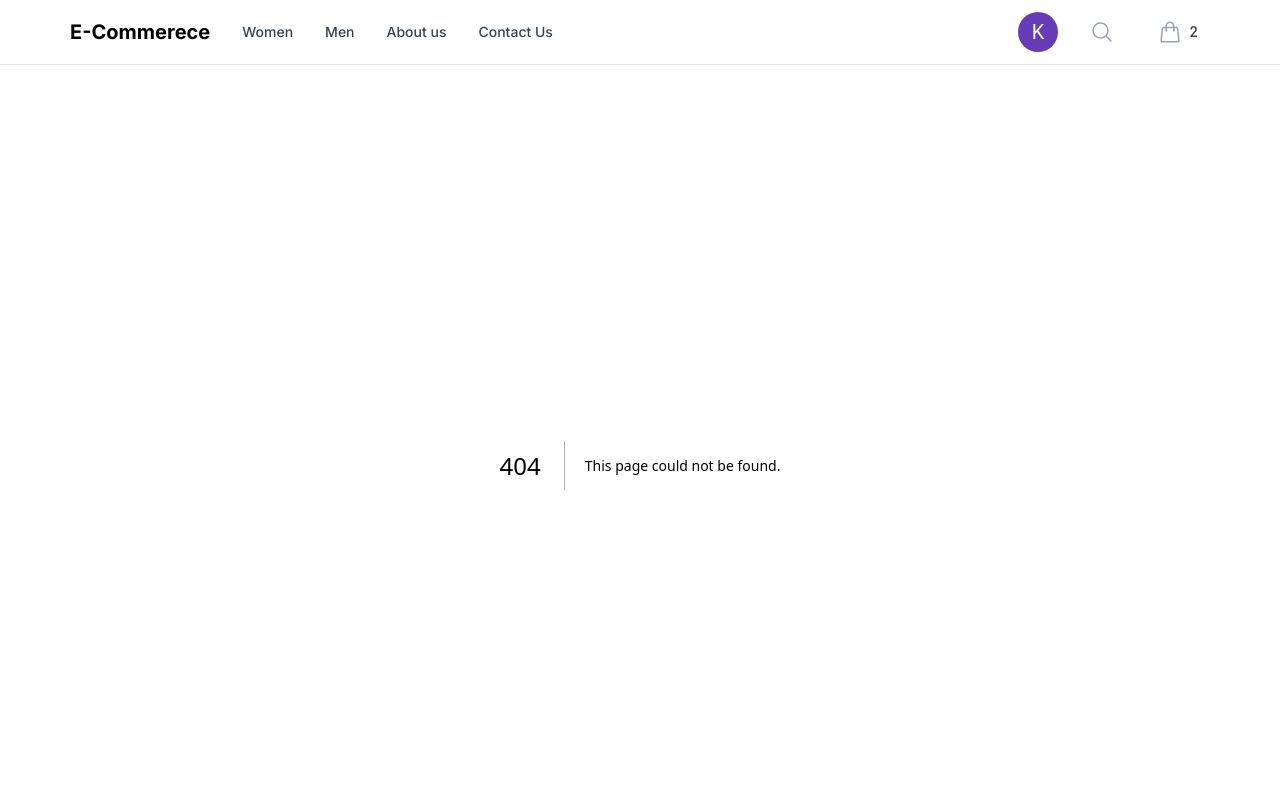
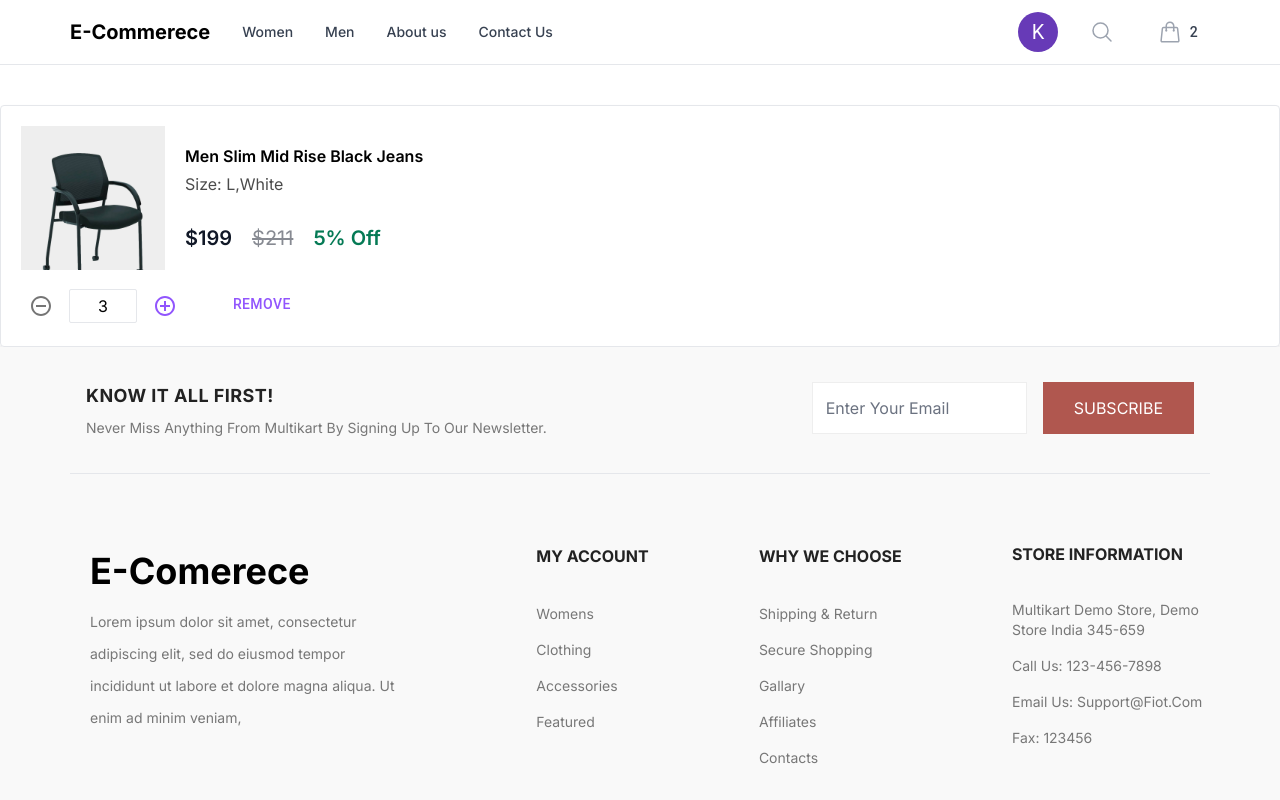
Before and after one commit to kamranalig/e-commerce_frontend, a Next.js app: page /cart in a window 1280 px wide. Before the commit this address had no page. Shown: the top 800 px of the page. Built offline with nearby package versions, Linux system fonts and the light colour scheme.

Commit message:
cart page creataed

```diff
--- /dev/null
+++ b/src/app/cart/page.jsx
@@ -0,0 +1,12 @@
+import React from "react";
+import CartItems from "../../components/cartItems/CartItems";
+
+const page = () => {
+  return (
+    <div>
+      <CartItems />
+    </div>
+  );
+};
+
+export default page;
--- /dev/null
+++ b/src/components/cartItems/CartItems.jsx
@@ -0,0 +1,44 @@
+import React from "react";
+import { IconButton, Button } from "@mui/material";
+import RemoveCircleOutlineIcon from "@mui/icons-material/RemoveCircleOutline";
+import AddCircleOutlineIcon from "@mui/icons-material/AddCircleOutline";
+const CartItems = () => {
+  return (
+    <div className="p-5 mt-10 shadow-md border rounded">
+      <div className="flex items-center">
+        <div className="w-[5rem] h-[5rem] lg:w-[9rem] lg:h-[9rem]">
+          <img
+            src="/p1.jpg"
+            alt=""
+            className="w-full h-full object-cover object-top"
+          />
+        </div>
+        <div className="ml-5 space-y-1">
+          <p className="font-semibold">Men Slim Mid Rise Black Jeans</p>
+          <p className="opacity-70">Size: L,White</p>
+          <div className="flex space-x-5 items-center text-lg lg:text-xl text-gray-900 pt-6">
+            <p className=" font-semibold">$199</p>
+            <p className=" opacity-50 line-through">$211</p>
+            <p className=" font-semibold text-green-600">5% Off</p>
+          </div>
+        </div>
+      </div>
+      <div className=" lg:flex item-center lg:space-x-10 pt-4">
+        <div className="flex items-center space-x-2">
+          <IconButton>
+            <RemoveCircleOutlineIcon />
+          </IconButton>
+          <span className="py-1 px-7 border rounded-sm">3</span>
+          <IconButton>
+            <AddCircleOutlineIcon sx={{ color: "RGB(145 85 253)" }} />
+          </IconButton>
+        </div>
+        <div>
+          <Button sx={{ color: "RGB(145 85 253)" }}>remove</Button>
+        </div>
+      </div>
+    </div>
+  );
+};
+
+export default CartItems;
```
